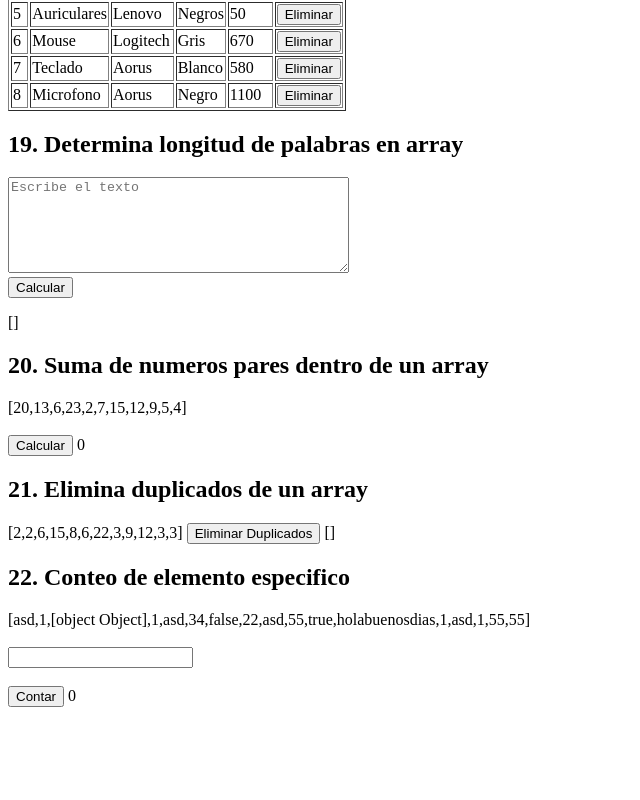
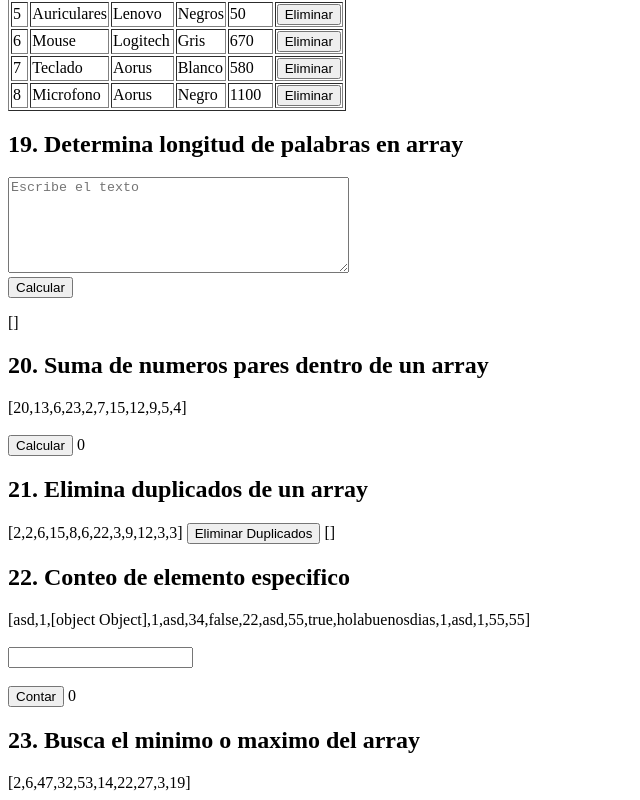
Before and after one commit to matiasmoscone1/practica-ejercicios-logica-programacion-react, a React (Vite) app: page / in a window 1280 px wide. Shown: the part 3548-4348 px from the top of the page, without its empty margins (0-640 px from the left). Before the commit the page ends 4263 px from the top, so only its background shows below. Built offline with nearby package versions, Linux system fonts and the light colour scheme.

Commit message:
Agregando ejercicio 23

```diff
--- a/src/App.jsx
+++ b/src/App.jsx
@@ -21,6 +21,7 @@ import LongitudPalabras from './ejercicios/LongitudPalabras';
 import SumaDePares from './ejercicios/SumaDePares';
 import EliminaDuplicados from './ejercicios/EliminaDuplicados';
 import ConteoElementos from './ejercicios/ConteoElementos';
+import MinimoMaximo from './ejercicios/MinimoMaximo';
 
 function App() {
 
@@ -52,6 +53,7 @@ function App() {
     <SumaDePares />
     <EliminaDuplicados />
     <ConteoElementos />
+    <MinimoMaximo />
 
 
     </>
--- /dev/null
+++ b/src/ejercicios/MinimoMaximo.jsx
@@ -0,0 +1,21 @@
+
+//23. Buscar Elemento Máximo/Mínimo: Escribe una función que encuentre el
+//elemento máximo o mínimo en un array de números.
+
+const MinimoMaximo = () => {
+
+    const array = [2, 6, 47, 32, 53, 14, 22, 27, 3, 19];
+
+    return(<>
+    <div>
+        <h2>23. Busca el minimo o maximo del array</h2>
+
+        {`[${array.join(",")}]`}
+
+    </div>
+    </>)
+
+}
+
+
+export default MinimoMaximo;
```
